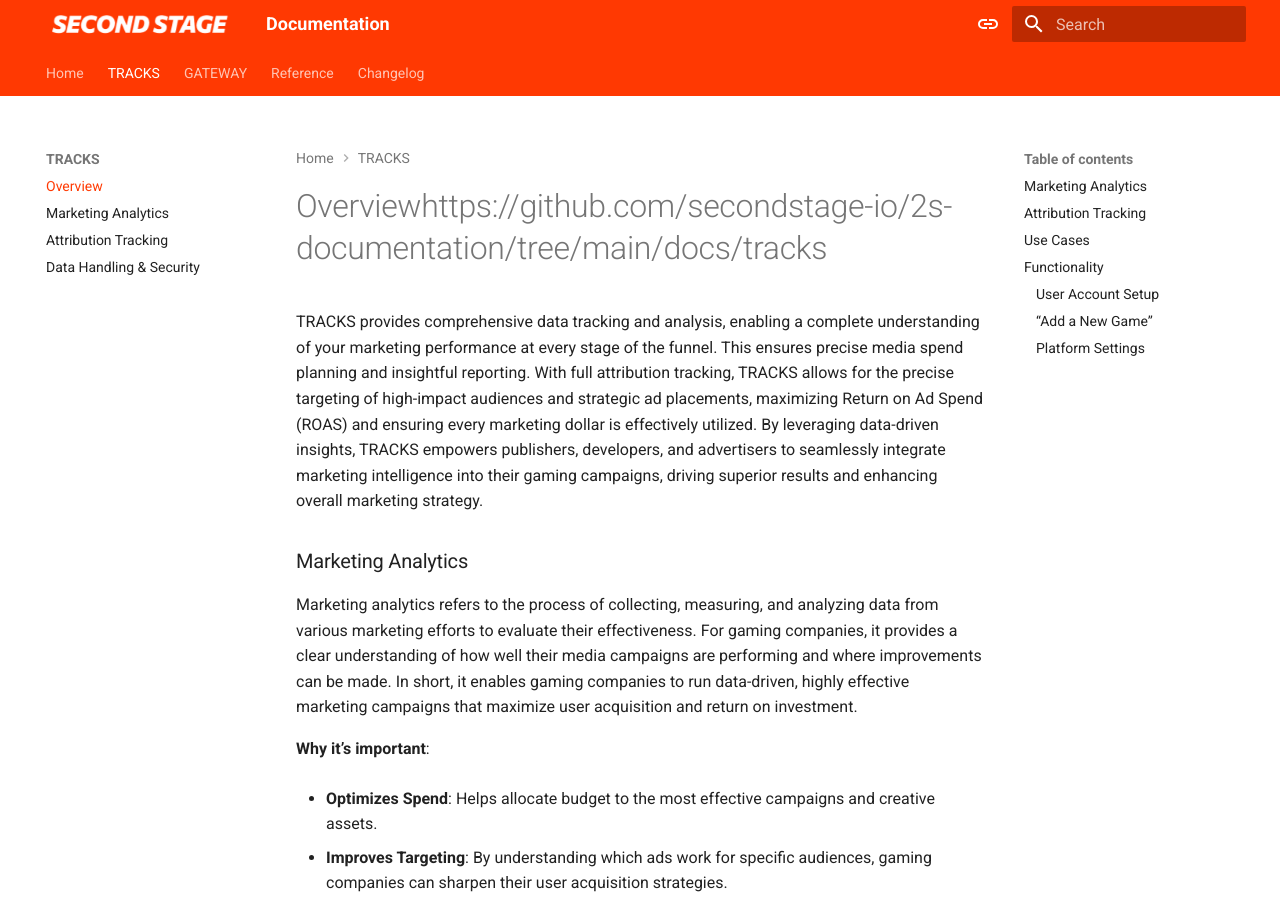
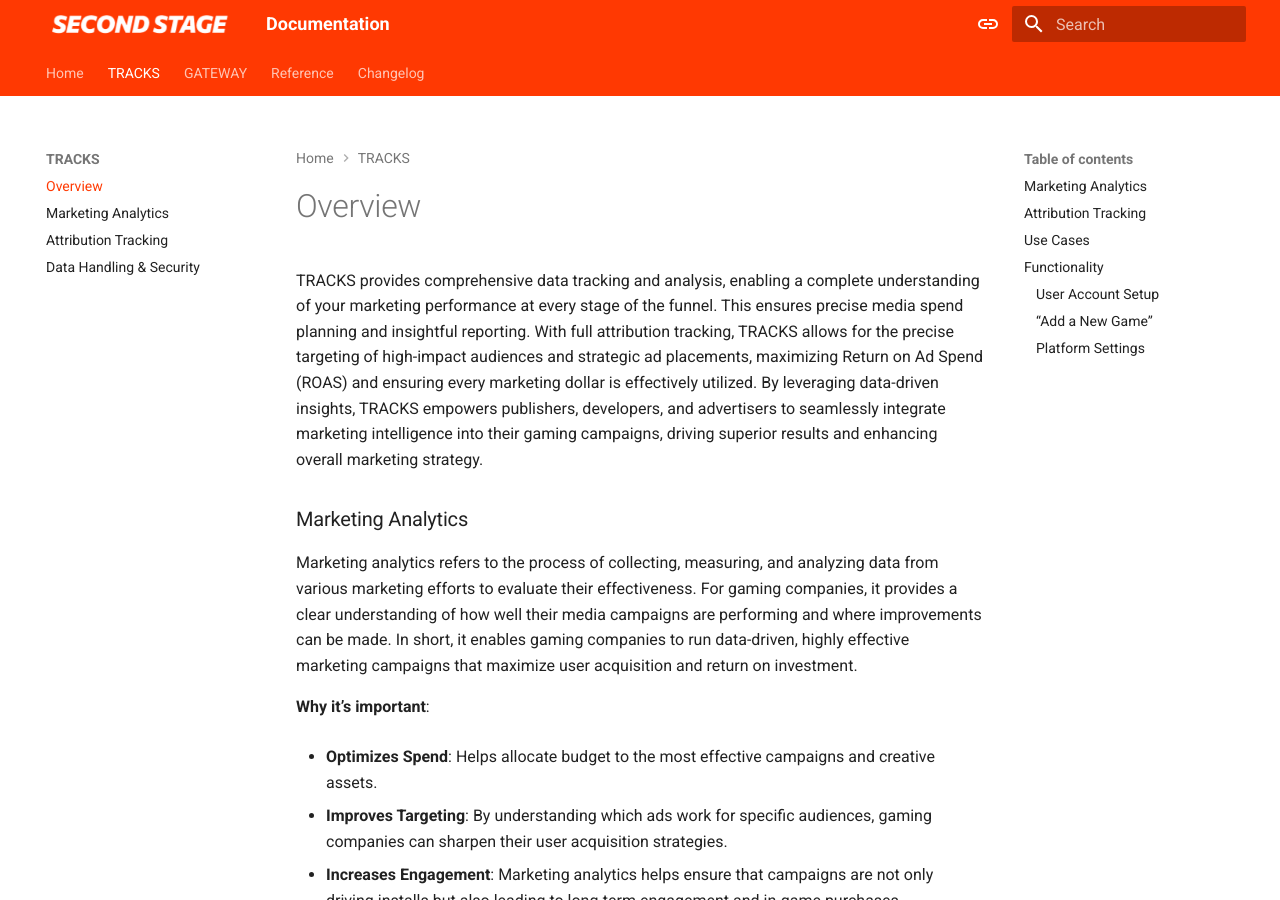
Before and after one commit to secondstage-io/tracks-documentation, an MkDocs documentation site: the page built from docs/tracks/overview.md, in a window 1280 px wide and 900 px high. Built offline with MkDocs 1.6.1 and Material for MkDocs 9.7.7, drawn with Linux system fonts in a browser that asks for light colours; some of the changed lines change nothing that is shown.

Commit message:
Update overview.md
error spotted and fixed

```diff
--- a/docs/tracks/overview.md
+++ b/docs/tracks/overview.md
@@ -1,4 +1,4 @@
-# Overviewhttps://github.com/secondstage-io/2s-documentation/tree/main/docs/tracks
+# Overview
 
 TRACKS provides comprehensive data tracking and analysis, enabling a complete understanding of your marketing performance at every stage of the funnel. This ensures precise media spend planning and insightful reporting. With full attribution tracking, TRACKS allows for the precise targeting of high-impact audiences and strategic ad placements, maximizing Return on Ad Spend (ROAS) and ensuring every marketing dollar is effectively utilized. By leveraging data-driven insights, TRACKS empowers publishers, developers, and advertisers to seamlessly integrate marketing intelligence into their gaming campaigns, driving superior results and enhancing overall marketing strategy.
 
```
